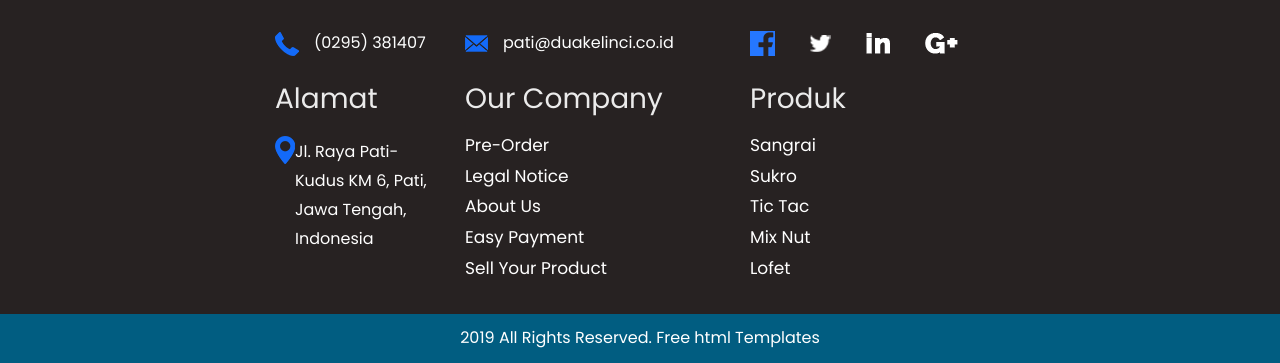
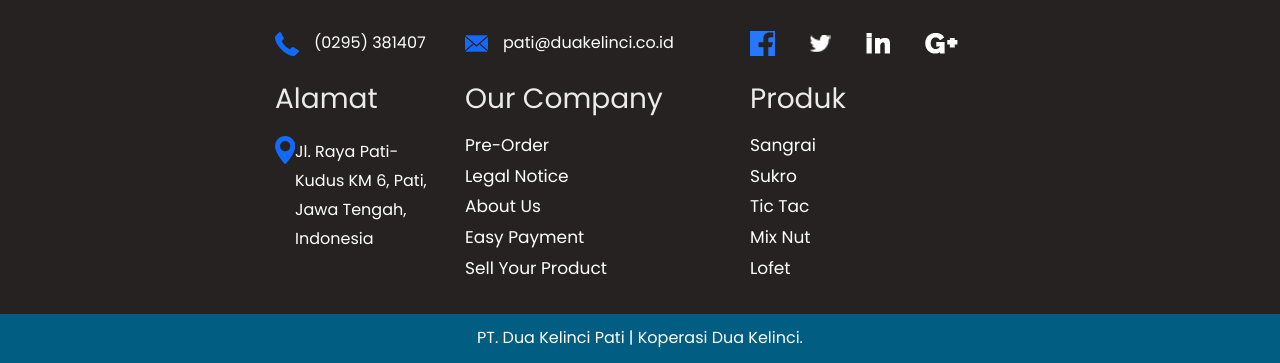
Before and after one commit to WulfgarSchreiber/Web-Koperasi-Deka, a PHP site: page /aboutus.php in a window 1280 px wide. Shown: the part 1502-1865 px from the top of the page. Run offline with PHP 8.4, Linux system fonts and the light colour scheme; a user stored in the database is signed in; data comes from the database, SQL or seed files in the repository; some libraries are stand-ins or nearby versions.

Commit message:
Update aboutus.php

```diff
--- a/htdocs/aboutus.php
+++ b/htdocs/aboutus.php
@@ -281,7 +281,7 @@
     </div>
 	<!-- section footer end -->
 
-	<div class="copyright">2019 All Rights Reserved. <a href="https://html.design">Free html  Templates</a></div>
+	<div class="copyright">PT. Dua Kelinci Pati&nbsp<a href="https://html.design">| Koperasi  Dua Kelinci.</a></div>
 
 
 
```
